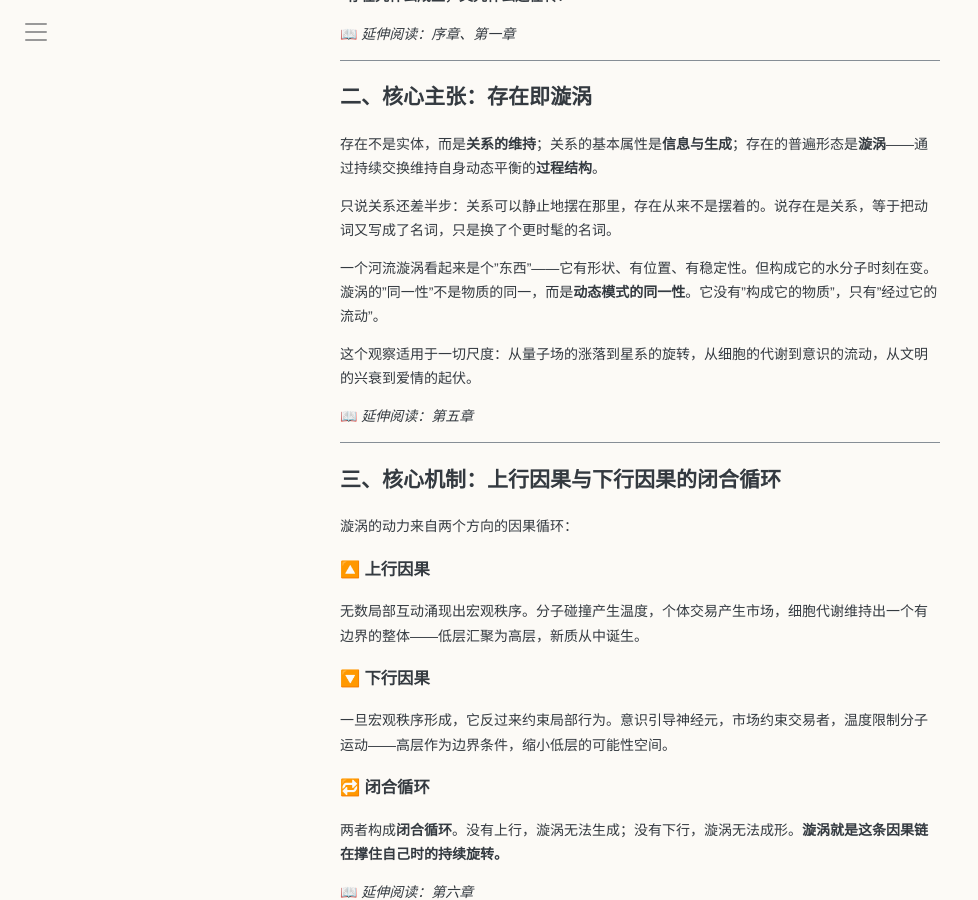
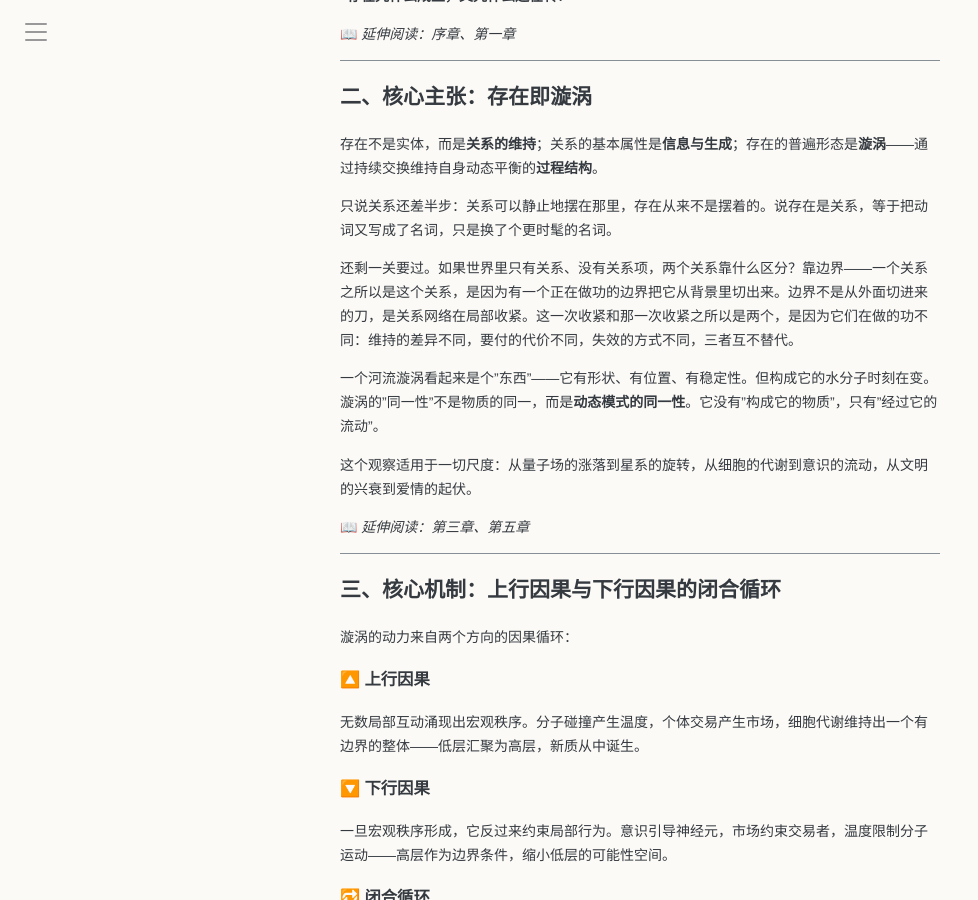
Before and after one commit to symphonyh/symphonyh.github.io, a Jekyll site: the page built from _posts/2026-07-14-导读.md, in a window 1280 px wide and 900 px high, scrolled down 545 px. Shown: the whole window, without its empty margins (0-978 px from the left). Built offline with Jekyll 4.4.1, drawn with Linux system fonts in a browser that asks for light colours; a script that is not in the unit is left out.

Commit message:
导读第二节补「关系的个体化」；延伸阅读改第三章、第五章

```diff
--- a/_posts/2026-07-14-导读.md
+++ b/_posts/2026-07-14-导读.md
@@ -39,11 +39,13 @@ page_class: about-text-page
 
 只说关系还差半步：关系可以静止地摆在那里，存在从来不是摆着的。说存在是关系，等于把动词又写成了名词，只是换了个更时髦的名词。
 
+还剩一关要过。如果世界里只有关系、没有关系项，两个关系靠什么区分？靠边界——一个关系之所以是这个关系，是因为有一个正在做功的边界把它从背景里切出来。边界不是从外面切进来的刀，是关系网络在局部收紧。这一次收紧和那一次收紧之所以是两个，是因为它们在做的功不同：维持的差异不同，要付的代价不同，失效的方式不同，三者互不替代。
+
 一个河流漩涡看起来是个"东西"——它有形状、有位置、有稳定性。但构成它的水分子时刻在变。漩涡的"同一性"不是物质的同一，而是**动态模式的同一性**。它没有"构成它的物质"，只有"经过它的流动"。
 
 这个观察适用于一切尺度：从量子场的涨落到星系的旋转，从细胞的代谢到意识的流动，从文明的兴衰到爱情的起伏。
 
-📖 _延伸阅读：第五章_
+📖 _延伸阅读：第三章、第五章_
 
 ---
 
```
